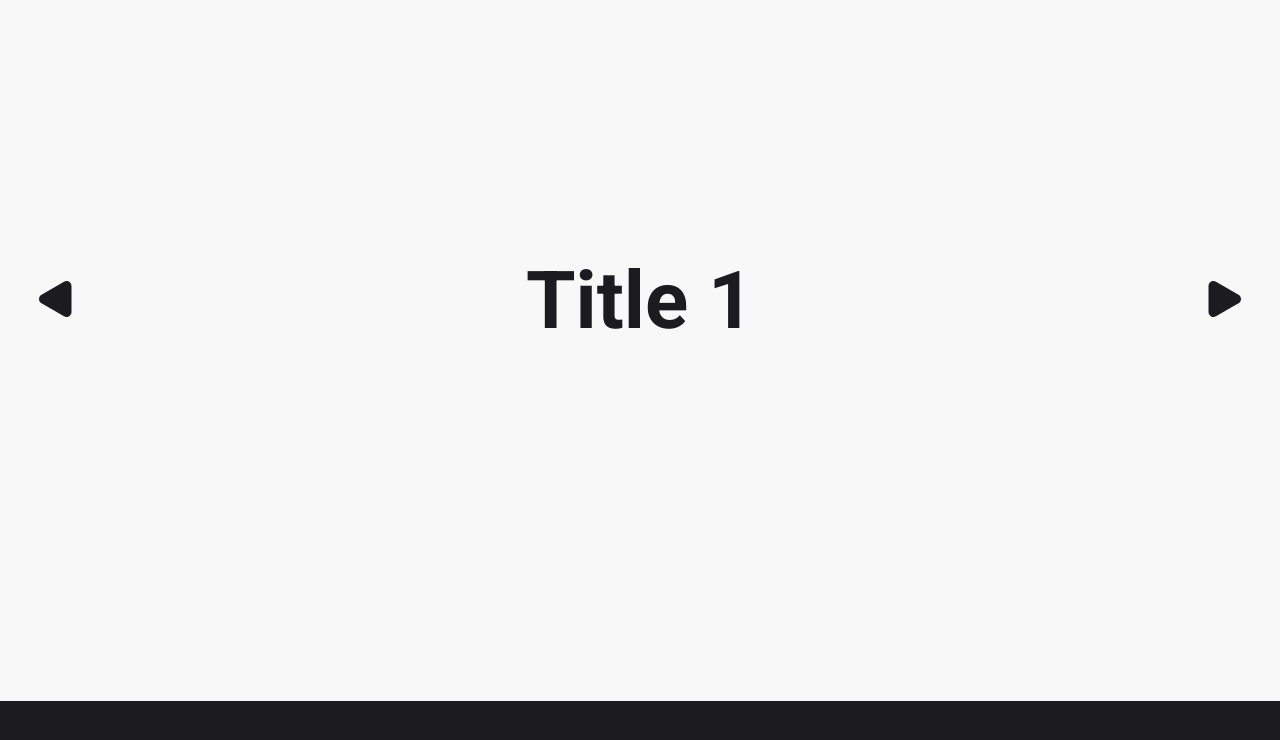
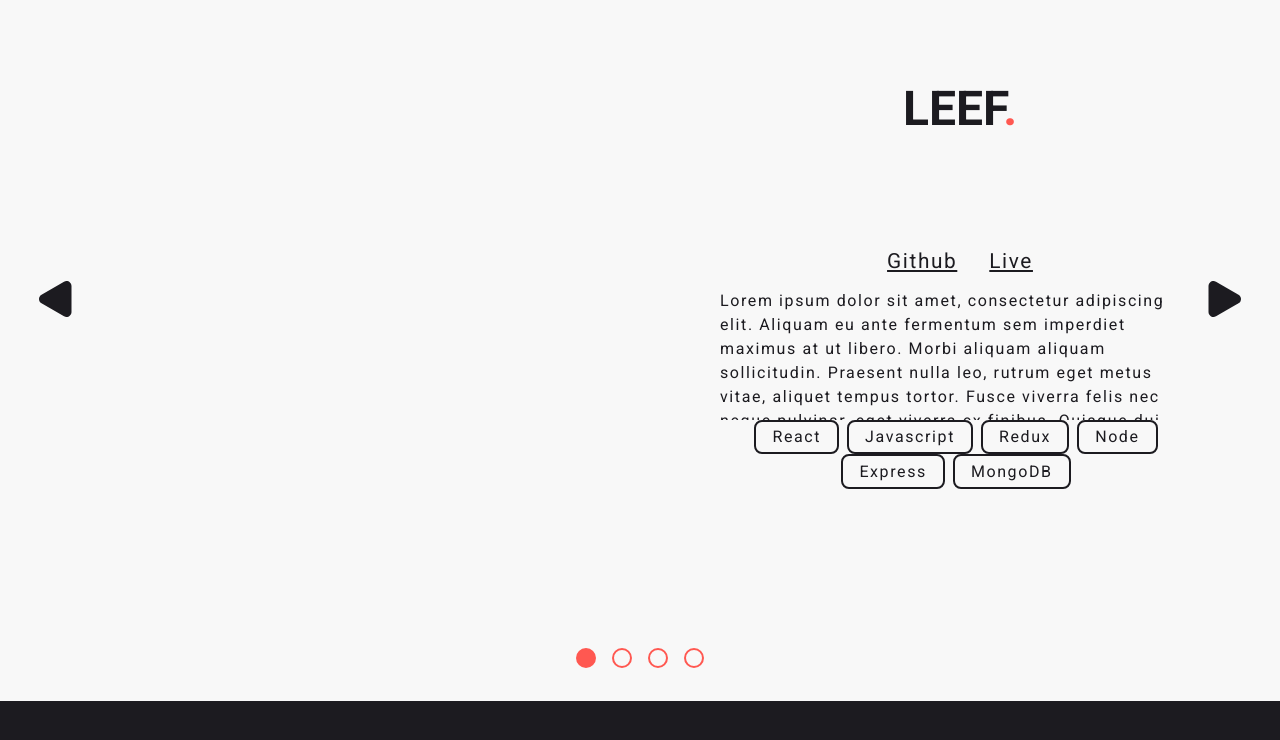
Before and after one commit to EmilyAbrahart/portfolio, a React (Create React App) app: page / in a window 1280 px wide. Both pictures are taken after a click on the button "Explore". Shown: the part 1699-2439 px from the top of the page. Built offline with nearby package versions, Linux system fonts and the light colour scheme.

Commit message:
project component implemented and initial project data input

```diff
--- /dev/null
+++ b/src/assets/CarouselIndicator.js
@@ -0,0 +1,36 @@
+import React from "react";
+import styled from "styled-components";
+import { colors } from "../styles";
+
+function CarouselIndicator({ slideNumber, slide }) {
+  return (
+    <IndicatorSVG
+      width="20"
+      height="20"
+      fill="none"
+      xmlns="http://www.w3.org/2000/svg"
+      slideNumber={slideNumber}
+      slide={slide}
+    >
+      <circle
+        cx="10.0"
+        cy="10.0"
+        r="9"
+        fill="#F8F8F8"
+        stroke="#FF5851"
+        strokeWidth="2"
+      />
+    </IndicatorSVG>
+  );
+}
+
+export default CarouselIndicator;
+
+const IndicatorSVG = styled.svg`
+  circle {
+    fill: ${(props) =>
+      props.slideNumber === props.slide ? colors.accent : colors.subtle};
+    transition: fill 0.3s ease-in;
+  }
+  margin: 0 0.5rem;
+`;
--- a/src/components/project.js
+++ b/src/components/project.js
@@ -1,8 +1,98 @@
 import React from "react";
 import styled from "styled-components";
+import {
+  flex,
+  colors,
+  Section,
+  HalfSection,
+  SectionTitle,
+  PinkSpan,
+} from "../styles";
 
-function Project() {
-  return <div>P</div>;
+function Project({ project, slide }) {
+  return (
+    <ProjectSection>
+      <ProjectHalfSection></ProjectHalfSection>
+      <ProjectHalfSection>
+        <ProjectTitle>
+          {project.name.toUpperCase()}
+          <PinkSpan>.</PinkSpan>
+        </ProjectTitle>
+
+        <ProjectInfo slide={slide} id={project.id}>
+          <LinksContainer>
+            <a href={project.ghUrl}>Github</a>
+            <a href={project.liveUrl}>Live</a>
+          </LinksContainer>
+          <DescriptionContainer>{project.description}</DescriptionContainer>
+          <CategoryContainer>
+            {project.categories.map((category) => {
+              return <Category key={category}>{category}</Category>;
+            })}
+          </CategoryContainer>
+        </ProjectInfo>
+      </ProjectHalfSection>
+    </ProjectSection>
+  );
 }
 
 export default Project;
+
+const ProjectSection = styled(Section)`
+  background-color: ${colors.subtle};
+  min-width: 100%;
+  height: 100%;
+`;
+
+const ProjectHalfSection = styled(HalfSection)`
+  background-color: ${colors.subtle};
+`;
+
+const ProjectTitle = styled(SectionTitle)`
+  font-size: 3rem;
+`;
+
+const ProjectInfo = styled.div`
+  ${flex("column", "space-around")};
+  flex-wrap: nowrap;
+  height: 50%;
+  padding: 4rem;
+  line-height: 1.5rem;
+  letter-spacing: 0.1rem;
+  max-height: ${(props) => (props.slide === props.id ? "50%" : "0%")};
+  opacity: ${(props) => (props.slide === props.id ? "100%" : "0")};
+  transition: max-height 1s ease-in-out, opacity 1.2s ease-in;
+  overflow: hidden;
+`;
+
+const CategoryContainer = styled.div`
+  width: 100%;
+  ${flex("row")};
+`;
+
+const Category = styled.div`
+  border: 2px solid ${colors.dark};
+  border-radius: 0.5rem;
+  padding: 0.2rem 1rem;
+  margin-right: 0.5rem;
+`;
+
+const LinksContainer = styled.div`
+  ${flex()};
+  a {
+    margin: 1rem;
+    color: ${colors.dark};
+    font-size: 1.3rem;
+
+    &:focus,
+    &:hover,
+    &:active {
+      color: ${colors.accent};
+    }
+  }
+`;
+
+const DescriptionContainer = styled.div`
+  width: 100%;
+  overflow: hidden;
+`;
--- a/src/components/projects.js
+++ b/src/components/projects.js
@@ -1,6 +1,8 @@
 import React, { useState } from "react";
 import styled from "styled-components";
 import { ReactComponent as ProjectImg } from "../assets/projects.svg";
+import CarouselIndicator from "../assets/CarouselIndicator";
+import Project from "./project";
 import {
   colors,
   flex,
@@ -12,6 +14,7 @@ import {
 } from "../styles";
 import { ReactComponent as LeftArrow } from "../assets/LeftArrow.svg";
 import { ReactComponent as RightArrow } from "../assets/RightArrow.svg";
+import { ProjectData } from "../data.js";
 
 function Projects() {
   const [slide, setSlide] = useState(0);
@@ -38,6 +41,12 @@ function Projects() {
         <LeftButton onClick={previousSlide} slide={slide}>
           <LeftArrow />
         </LeftButton>
+        <IndicatorContainer slide={slide}>
+          <CarouselIndicator slideNumber={1} slide={slide} />
+          <CarouselIndicator slideNumber={2} slide={slide} />
+          <CarouselIndicator slideNumber={3} slide={slide} />
+          <CarouselIndicator slideNumber={4} slide={slide} />
+        </IndicatorContainer>
         <RightButton onClick={nextSlide} slide={slide}>
           <RightArrow />
         </RightButton>
@@ -58,19 +67,9 @@ function Projects() {
           </ProjectsHalfSection>
         </ProjectsSection>
 
-        <ProjectsSection>
-          <SectionTitle>Title 1</SectionTitle>
-        </ProjectsSection>
-
-        <ProjectsSection>
-          <SectionTitle>Title 2</SectionTitle>
-        </ProjectsSection>
-        <ProjectsSection>
-          <SectionTitle>Title 3</SectionTitle>
-        </ProjectsSection>
-        <ProjectsSection>
-          <SectionTitle>Title 4</SectionTitle>
-        </ProjectsSection>
+        {ProjectData.map((project) => {
+          return <Project project={project} key={project.id} slide={slide}/>;
+        })}
       </CarouselInner>
     </CarouselContainer>
   );
@@ -99,7 +98,7 @@ const CarouselInner = styled.div`
   min-width: 100vw;
   height: 100vh;
   transform: ${(props) => `translateX(-${props.slide * 100}vw)`};
-  animation: transform 1s ease;
+  transition: transform 0.5s ease-out;
   flex-wrap: nowrap;
 `;
 
@@ -114,19 +113,6 @@ const ProjectsButton = styled(Button)`
   }
 `;
 
-const LeftButton = styled.button`
-  z-index: 100;
-  border: none;
-  background-color: transparent;
-  display: ${props => props.slide === 0 ? 'none' : 'block'};
-`;
-const RightButton = styled.button`
-  z-index: 101;
-  border: none;
-  background-color: transparent;
-  display: ${props => props.slide === 0 || props.slide === 4 ? 'none' : 'block'};
-`;
-
 const ButtonContainer = styled.div`
   position: absolute;
   width: 100%;
@@ -136,3 +122,27 @@ const ButtonContainer = styled.div`
   ${flex("row", "space-between", "center")};
   padding: 2rem;
 `;
+
+const LeftButton = styled.button`
+  z-index: 100;
+  border: none;
+  background-color: transparent;
+  opacity: ${(props) => (props.slide === 0 ? "0" : "100%")};
+  transition: opacity 0.5s ease;
+`;
+const RightButton = styled.button`
+  z-index: 101;
+  border: none;
+  background-color: transparent;
+  opacity: ${(props) =>
+    props.slide === 0 || props.slide === 4 ? "0" : "100%"};
+  transition: opacity 0.5s ease;
+`;
+
+const IndicatorContainer = styled.div`
+  ${flex()};
+  align-self: flex-end;
+  z-index: 99;
+  opacity: ${(props) => (props.slide === 0 ? "0" : "100%")};
+  transition: opacity 0.5s ease;
+`;
--- /dev/null
+++ b/src/data.js
@@ -0,0 +1,42 @@
+export const ProjectData = [
+  {
+    id: 1,
+    name: "Leef",
+    description:
+      "Lorem ipsum dolor sit amet, consectetur adipiscing elit. Aliquam eu ante fermentum sem imperdiet maximus at ut libero. Morbi aliquam aliquam sollicitudin. Praesent nulla leo, rutrum eget metus vitae, aliquet tempus tortor. Fusce viverra felis nec neque pulvinar, eget viverra ex finibus. Quisque dui dolor, gravida nec aliquam lobortis, fermentum vel magna.",
+    ghUrl: "",
+    liveUrl: "",
+    imgUrl: "",
+    categories: ["React", "Javascript", "Redux", "Node", "Express", "MongoDB"],
+  },
+  {
+    id: 2,
+    name: "M+ Profile",
+    description:
+      "Aenean fermentum quis nunc eu eleifend. Aenean volutpat fermentum turpis, nec posuere nibh malesuada non. Donec vel augue mollis, blandit lacus at, interdum mauris. Etiam vehicula erat placerat augue viverra condimentum. Fusce rutrum purus ut vestibulum faucibus. Ut eget ipsum ante. Vestibulum egestas vehicula libero, quis euismod quam posuere et",
+    ghUrl: "",
+    liveUrl: "",
+    imgUrl: "",
+    categories: ["React", "Javascript", "Redux"],
+  },
+  {
+    id: 3,
+    name: "Plotify",
+    description:
+      "Vestibulum ante ipsum primis in faucibus orci luctus et ultrices posuere cubilia curae; Integer quam erat, porttitor sed placerat sed, aliquam consectetur libero. Etiam quis dolor blandit, consequat ex vitae, congue nisl. Aliquam accumsan consectetur magna nec rhoncus. Interdum et malesuada fames ac ante ipsum primis in faucibus.",
+    ghUrl: "",
+    liveUrl: "",
+    imgUrl: "",
+    categories: ["React", "Javascript", "Redux"],
+  },
+  {
+    id: 4,
+    name: "Wthr",
+    description:
+      "Pellentesque sed felis sagittis, mollis elit quis, fringilla eros. Sed lobortis odio eget nulla efficitur, id interdum nisl consectetur. Maecenas at urna viverra turpis venenatis dignissim non quis lorem. Phasellus euismod mattis augue at euismod. Integer eget tincidunt lorem. In a interdum quam.",
+    ghUrl: "",
+    liveUrl: "",
+    imgUrl: "",
+    categories: ["React", "Javascript", "Redux"],
+  },
+];
```
